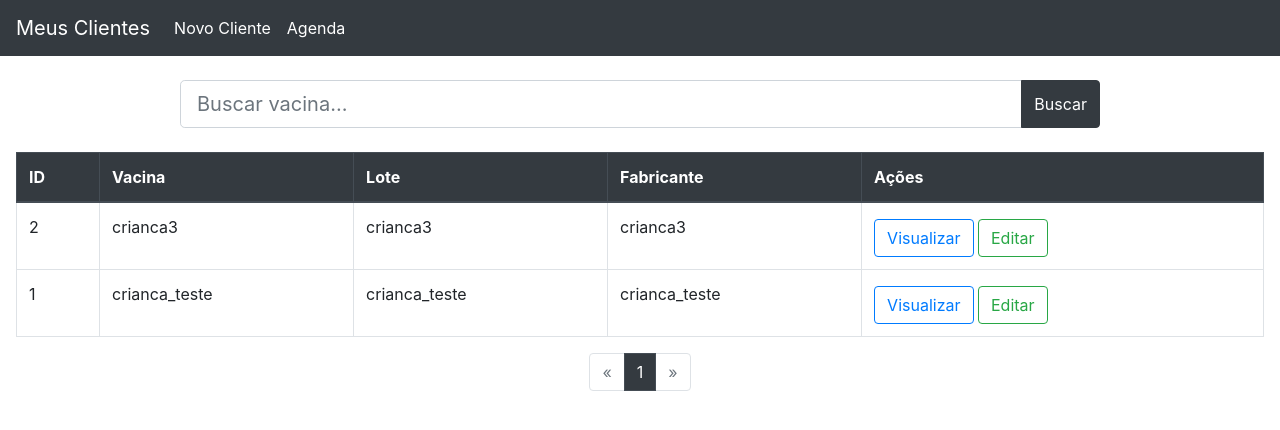
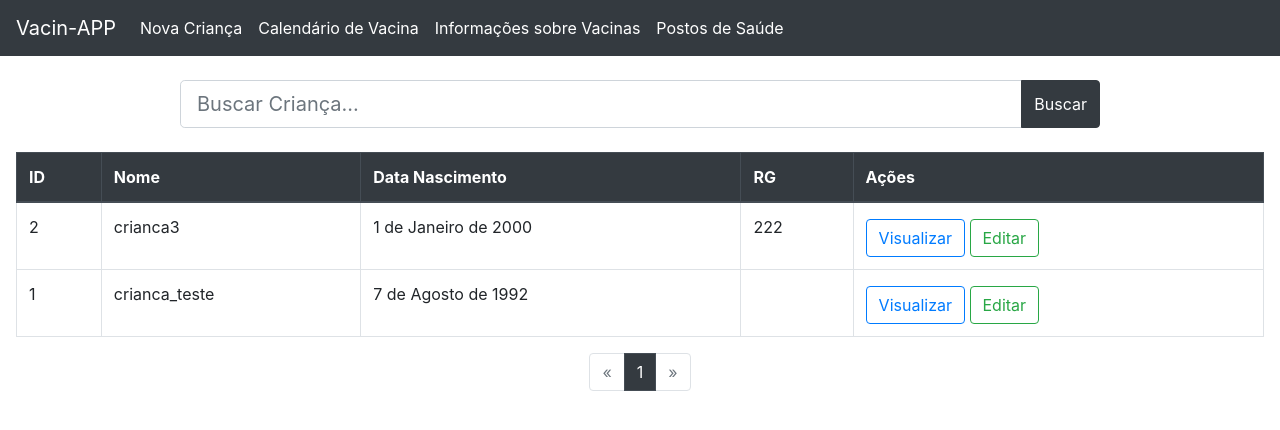
Before and after one commit to alvarezfelipe/vacinapp3, a Django app: page /crianca/listar_criancas in a window 1280 px wide. Shown: the top 430 px of the page. Run offline with Django 5.2, Linux system fonts and the light colour scheme; data comes from the database, SQL or seed files in the repository; some libraries are stand-ins or nearby versions.

Commit message:
template crianças melhorado

```diff
--- /dev/null
+++ b/templates/base-pai.html
@@ -0,0 +1,45 @@
+{% load static %}
+<!DOCTYPE html>
+<html lang="pt-br">
+<head>
+    <meta charset="UTF-8">
+    <meta name="viewport" content="width=device-width, initial-scale=1.0">
+    <link rel="stylesheet" href="https://stackpath.bootstrapcdn.com/bootstrap/4.5.0/css/bootstrap.min.css">
+    <link rel="stylesheet" href="{% static 'css/style.css' %}">
+
+    <title>{% block title %}{% endblock %}</title>
+</head>
+<body>
+    <nav class="navbar navbar-expand-lg navbar-dark bg-dark">
+        <a  href=" " class="navbar-brand"><i class="fas fa-home"></i> Vacin-APP </a>
+        <button class="navbar-toggler" type="button" data-toggle="collapse" data-target="#menu" aria-controls="navbarText" aria-expanded="false" aria-label="Toggle navigation">
+          <span class="navbar-toggler-icon"></span>
+        </button>
+        <div class="collapse navbar-collapse" id="menu">
+          <ul class="navbar-nav mr-auto">
+            <li class="nav-item active">
+              <a class="nav-link" href="{% url "cadastrar_crianca" %} "> </i> Nova Criança </a>
+            </li>
+            <li class="nav-item active">
+              <a class="nav-link" href=" "> </i> Calendário de Vacina </a>
+            </li>
+            <li class="nav-item active">
+              <a class="nav-link" href=" "> </i> Informações sobre Vacinas </a>
+            </li>
+            <li class="nav-item active">
+              <a class="nav-link" href="{% url 'listar_unidade' %} "> </i> Postos de Saúde </a>
+            </li>
+          </ul>
+
+          {% if user.is_authenticated %}
+            <span class="text-white ">  Olá  {{user.username}}</span>
+            <a href="{% url "logout" %}" class="btn btn-outline-light btn-sm ml-2"> Sair </a>
+          {% endif %}
+        </div>
+      </nav>
+    <main class="mx-3 my-3">
+        {% block main %}
+        {% endblock %}
+    </main>
+</body>
+</html>
--- a/templates/crianca/cadastrar_crianca.html
+++ b/templates/crianca/cadastrar_crianca.html
@@ -1,4 +1,4 @@
-{% extends "base.html" %}
+{% extends "base-pai.html" %}
 {% load static %}
 
 {% load crispy_forms_tags %}
--- a/templates/crianca/editar_crianca.html
+++ b/templates/crianca/editar_crianca.html
@@ -1,4 +1,4 @@
-{% extends "base.html" %}
+{% extends "base-pai.html" %}
 
 {% load static %}
 {% load crispy_forms_tags %}
--- a/templates/crianca/listar_criancas.html
+++ b/templates/crianca/listar_criancas.html
@@ -1,4 +1,4 @@
-{% extends "base.html" %}
+{% extends "base-pai.html" %}
 
 {% block title %}Lista de Crianças{% endblock title %}
 
@@ -10,7 +10,7 @@
 			<form>
 				<div class="input-group">
 					<input type="text" class="form-control form-control-lg" name="busca" id="busca" type="text"
-						placeholder="Buscar vacina..." value="{{ request.GET.busca }}">
+						placeholder="Buscar Criança..." value="{{ request.GET.busca }}">
 					<div class="input-group-append">
 						<button class="btn btn-dark" type="submit"><i class="fas fa-search"></i> Buscar</button>
 					</div>
@@ -25,9 +25,9 @@
 		<thead class="thead-dark">
 			<tr>
 				<th scope="col">ID</th>
-				<th scope="col">Vacina</th>
-				<th scope="col">Lote</th>
-				<th scope="col">Fabricante</th>
+				<th scope="col">Nome</th>
+				<th scope="col">Data Nascimento</th>
+				<th scope="col">RG</th>
 				<th scope="col">Ações</th>
 			</tr>
 		</thead>
@@ -37,8 +37,8 @@
 			<tr>
 				<td>{{ crianca.id }} </th>
 				<td>{{ crianca.crianca_nome }} </th>
-				<td>{{ crianca.crianca_nome }} </td>
-				<td>{{ crianca.crianca_nome }} </td>
+				<td>{{ crianca.crianca_nascimento }} </td>
+				<td>{{ crianca.crianca_rg }} </td>
 				<td>
 					<a href=" {% url "visualizar_crianca" crianca.pk %}" class="btn btn-outline-primary mt-1" > <i class="far fa-eye"></i> Visualizar </a>
 					<a href="{% url "editar_crianca" crianca.id %} " class="btn btn-outline-success mt-1"> <i class="fas fa-user-edit"></i> Editar </a>
```
Also changed, not shown: templates/crianca/visualizar_crianca.html (+6 -4 lines).
